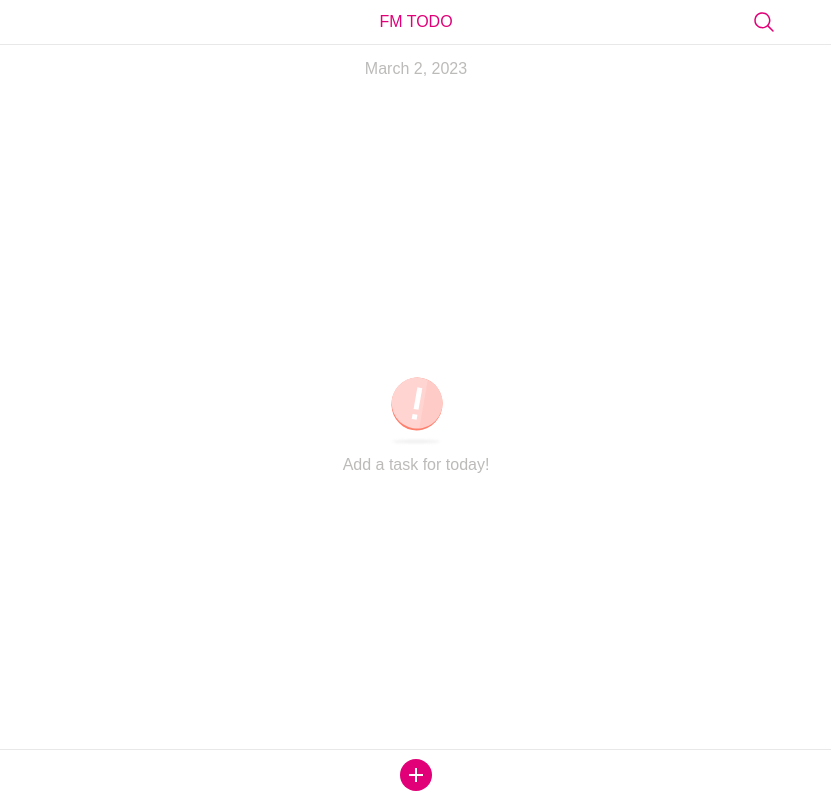
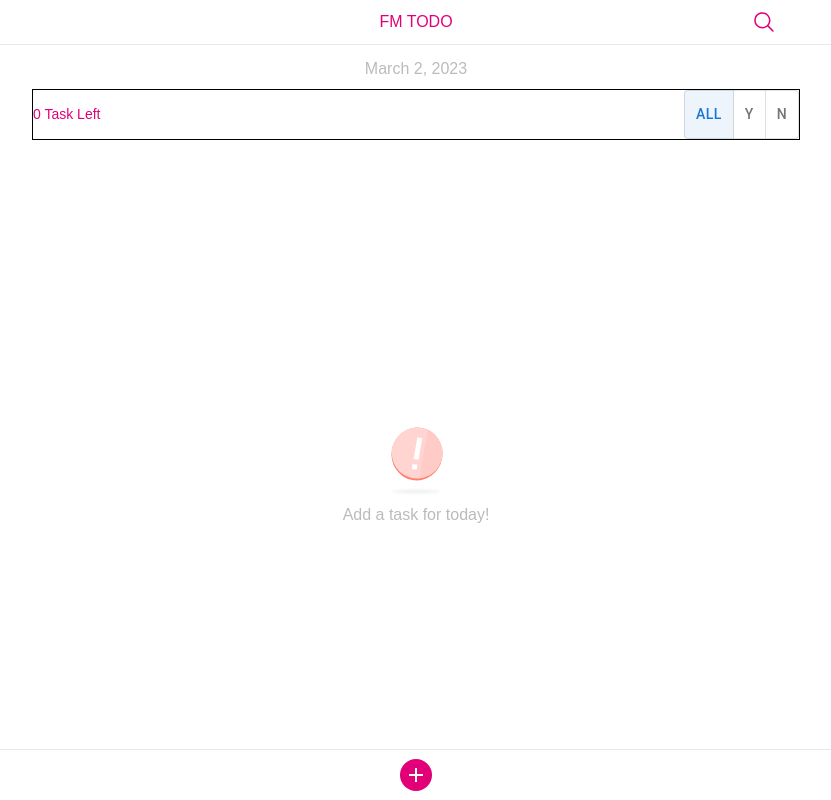
Before and after one commit to myungsangBaek/fm-project, a Next.js app: page / in a window 1280 px wide. Shown: the whole page, without its empty margins (224-1055 px from the left). Built offline with nearby package versions, Linux system fonts and the light colour scheme.

Commit message:
[FEATURE] Generate toggle box

```diff
--- a/components/base/FMSearch/index.tsx
+++ b/components/base/FMSearch/index.tsx
@@ -31,7 +31,7 @@ function FMSearch({ taskList, setSearchTerm }: IProps) {
         options={taskList.map((option) => option.title)}
         freeSolo
         renderInput={(params) => (
-          <TextField {...params} label="Input Title"></TextField>
+          <TextField {...params} label="Please search a title."></TextField>
         )}
       />
     </SearchContainer>
--- a/pages/index.tsx
+++ b/pages/index.tsx
@@ -1,23 +1,27 @@
 import * as React from "react";
-import styled from "styled-components";
+import styled, { useTheme } from "styled-components";
 import { useRecoilState } from "recoil";
 
-import { FMLayout, FMSearch } from "@/components/base";
+import { FMLayout, FMSearch, FMText } from "@/components/base";
 import NoTaskCard from "@/components/card/NoTaskCard";
 import TaskCard from "@/components/card/TaskCard";
 import { taskState } from "@/config/store";
 import { ITodo } from "@/types";
 import Head from "next/head";
+import { ToggleButton, ToggleButtonGroup } from "@mui/material";
+import { Icons } from "@/public/icons";
 
 export default function Home() {
   const [taskList, setTaskList] = useRecoilState(taskState);
   const [searchTerm, setSearchTerm] = React.useState<string>("");
   const [isSearchOpen, setIsSearchOpen] = React.useState<boolean>(false);
+  const [alignment, setAlignment] = React.useState("web");
+
+  const theme = useTheme();
 
   const handleDelete = (id: number) => {
     setTaskList(taskList.filter((item) => item.id !== id));
     if (taskList.length === 1) {
-      console.log("4");
       localStorage.setItem("taskList", "");
     }
   };
@@ -39,6 +43,13 @@ export default function Home() {
   const toggleSearchBox = () => {
     setIsSearchOpen(!isSearchOpen);
     setSearchTerm("");
+  };
+
+  const handleChange = (
+    event: React.MouseEvent<HTMLElement>,
+    newAlignment: string
+  ) => {
+    setAlignment(newAlignment);
   };
 
   React.useEffect(() => {
@@ -84,7 +95,7 @@ export default function Home() {
   return (
     <React.Fragment>
       <Head>
-        <title>{"Main Task"}</title>
+        <title>{"Task List"}</title>
         <meta
           name="viewport"
           content="width=device-width, initial-scale=1.0, user-scalable=no"
@@ -96,6 +107,25 @@ export default function Home() {
         headerRightIcon
         toggleSearchBox={toggleSearchBox}
       >
+        <CountContainer>
+          <FMText color={theme.colors.main} body03>
+            {`${
+              taskList.length -
+              taskList.filter((item) => item.checked === true).length
+            } Task Left`}
+          </FMText>
+          <ToggleButtonGroup
+            color="primary"
+            value={alignment}
+            exclusive
+            onChange={handleChange}
+            aria-label="Platform"
+          >
+            <ToggleButton value="web">All</ToggleButton>
+            <ToggleButton value="android">Y</ToggleButton>
+            <ToggleButton value="ios">N</ToggleButton>
+          </ToggleButtonGroup>
+        </CountContainer>
         {isSearchOpen && (
           <FMSearch taskList={taskList} setSearchTerm={setSearchTerm} />
         )}
@@ -110,3 +140,11 @@ const TodoListContainer = styled.div`
   flex-wrap: wrap;
   justify-content: space-between;
 `;
+
+const CountContainer = styled.div`
+  display: flex;
+  border: 1px solid black;
+  align-items: center;
+  flex-wrap: wrap;
+  justify-content: space-between;
+`;
```
